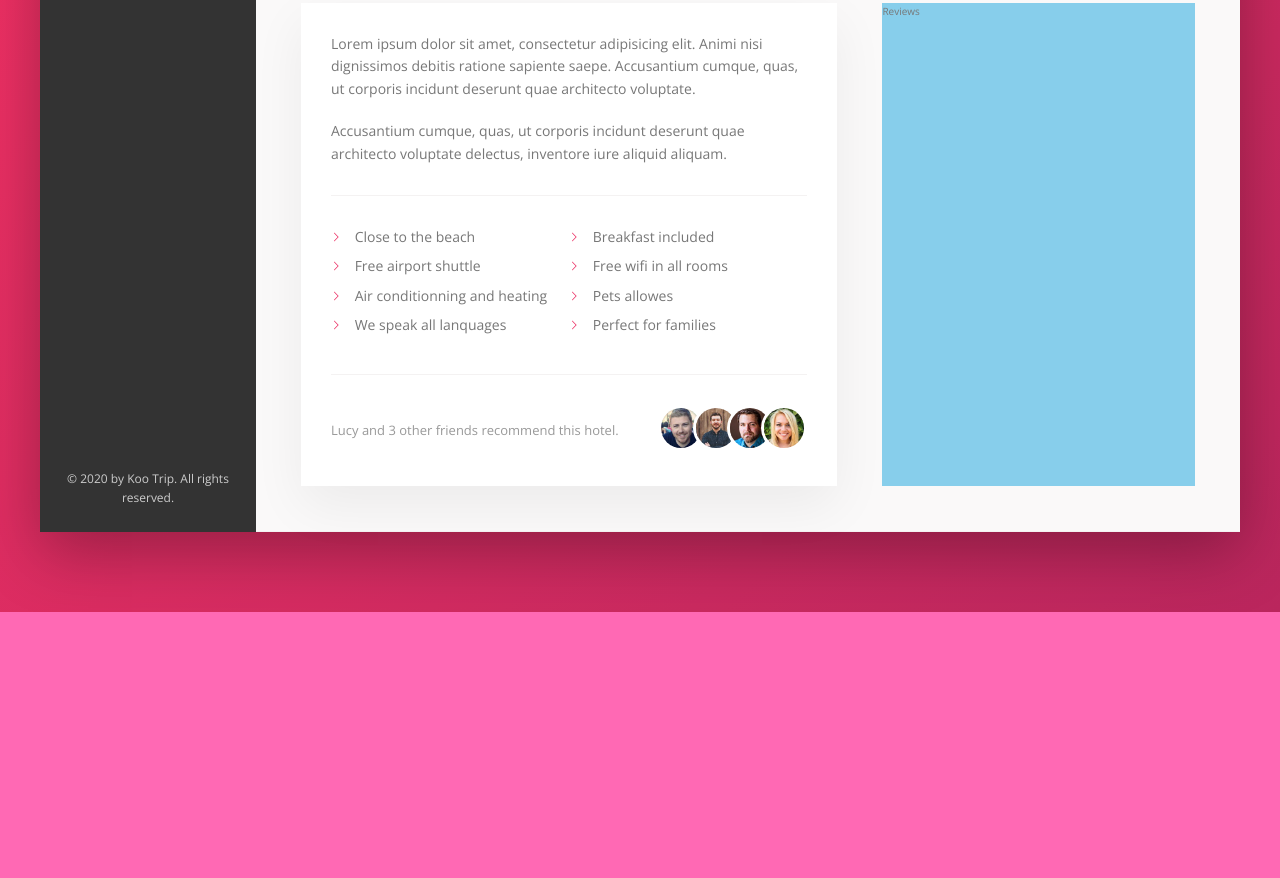
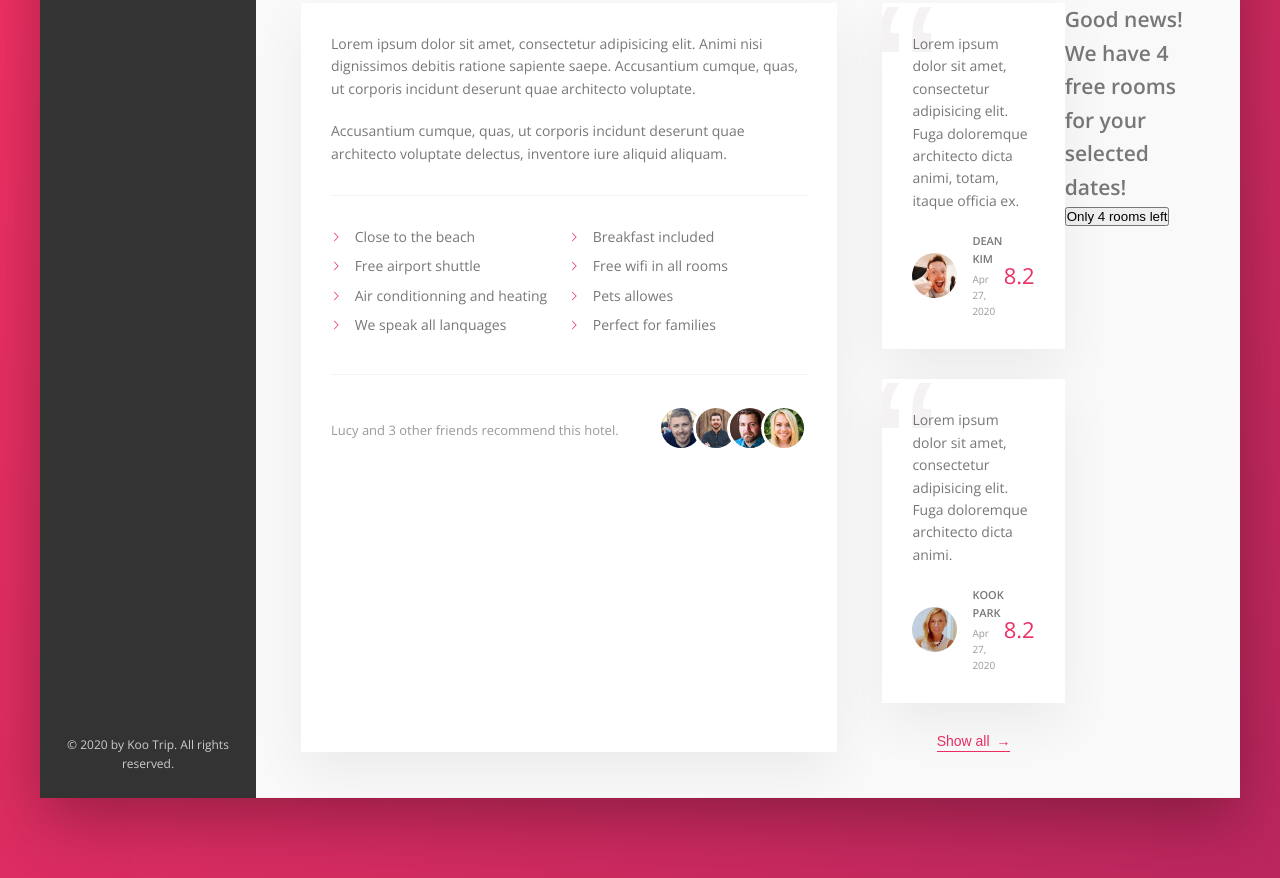
Before and after one commit to deankim1118/Travel_App, a website: page index.html in a window 1280 px wide. Shown: the part 644-1522 px from the top of the page. Before the commit the page ends 1256 px from the top, so only its background shows below. Drawn offline with nearby package versions, Linux system fonts and the light colour scheme.

Commit message:
Review-section_V0
Review-section_V0

```diff
--- a/index.html
+++ b/index.html
@@ -223,7 +223,56 @@
             </div>
 
             <div class="user-reviews">
-              Reviews
+              <figure class="review">
+                <blockquote class="review__text">
+                  Lorem ipsum dolor sit amet, consectetur adipisicing elit. Fuga
+                  doloremque architecto dicta animi, totam, itaque officia ex.
+                </blockquote>
+
+                <figcaption class="review__user">
+                  <img
+                    src="img/user-1.jpg"
+                    alt="User 1"
+                    class="review__photo"
+                  />
+                  <div class="review__user-box">
+                    <p class="review__user-name">Dean Kim</p>
+                    <p class="review__user-date">Apr 27, 2020</p>
+                  </div>
+                  <div class="review__rating">8.2</div>
+                </figcaption>
+              </figure>
+
+              <figure class="review">
+                <blockquote class="review__text">
+                  Lorem ipsum dolor sit amet, consectetur adipisicing elit. Fuga
+                  doloremque architecto dicta animi.
+                </blockquote>
+
+                <figcaption class="review__user">
+                  <img
+                    src="img/user-2.jpg"
+                    alt="User 1"
+                    class="review__photo"
+                  />
+                  <div class="review__user-box">
+                    <p class="review__user-name">Kook Park</p>
+                    <p class="review__user-date">Apr 27, 2020</p>
+                  </div>
+                  <div class="review__rating">8.2</div>
+                </figcaption>
+              </figure>
+
+              <button class="btn-inline">Show all <span>&rarr;</span></button>
+            </div>
+
+            <div class="cta">
+              <h2 class="cta__book-now">
+                Good news! We have 4 free rooms for your selected dates!
+              </h2>
+              <button class="btn">
+                Only 4 rooms left
+              </button>
             </div>
           </div>
         </main>
--- a/sass/_components.scss
+++ b/sass/_components.scss
@@ -267,8 +267,17 @@
   cursor: pointer;
   transition: all 0.2s;
 
+  & span {
+    margin-left: 3px;
+    transition: margin-left 0.2s;
+  }
+
   &:hover {
     color: var(--color-grey-dark-1);
+
+    span {
+      margin-left: 8px;
+    }
   }
 
   &:focus {
@@ -366,3 +375,67 @@
     }
   }
 }
+
+////////////////////////////
+// Review
+
+.review {
+  background-color: #fff;
+  box-shadow: var(--shadow-light);
+  padding: 3rem;
+  margin-bottom: 3rem;
+  position: relative;
+  overflow: hidden;
+
+  &__text {
+    margin-bottom: 2rem;
+    z-index: 10;
+    position: relative;
+  }
+
+  &__user {
+    display: flex;
+    align-items: center;
+  }
+
+  &__photo {
+    height: 4.5rem;
+    width: 4.5rem;
+    border-radius: 50%;
+    margin-right: 1.5rem;
+  }
+
+  &__user-box {
+    margin-right: auto;
+  }
+
+  &__user-name {
+    font-size: 1.1rem;
+    font-weight: 600;
+    text-transform: uppercase;
+    margin-bottom: 0.4rem;
+  }
+
+  &__user-date {
+    font-size: 1rem;
+    color: var(--color-grey-dark-3);
+  }
+
+  &__rating {
+    color: var(--color-primary);
+    font-size: 2.2rem;
+    font-weight: 300;
+  }
+
+  &::before {
+    content: '\201C';
+    position: absolute;
+    top: -2.75rem;
+    left: -1rem;
+    line-height: 1;
+    font-size: 20rem;
+    color: var(--color-grey-light-2);
+    font-family: sans-serif;
+    z-index: 1;
+  }
+}
--- a/sass/_layout.scss
+++ b/sass/_layout.scss
@@ -38,6 +38,7 @@
 }
 
 .detail {
+  font-size: 1.4rem;
   display: flex;
   padding: 4.5rem;
   background-color: var(--color-grey-light-1);
@@ -45,7 +46,6 @@
 }
 
 .description {
-  font-size: 1.4rem;
   background-color: #fff;
   box-shadow: var(--shadow-light);
   flex: 0 0 60%;
@@ -55,5 +55,9 @@
 
 .user-reviews {
   flex: 1;
-  background-color: skyblue;
+
+  display: flex;
+  flex-direction: column;
+  justify-content: space-between;
+  align-items: center;
 }
```
Also changed, not shown: css/style.css.
